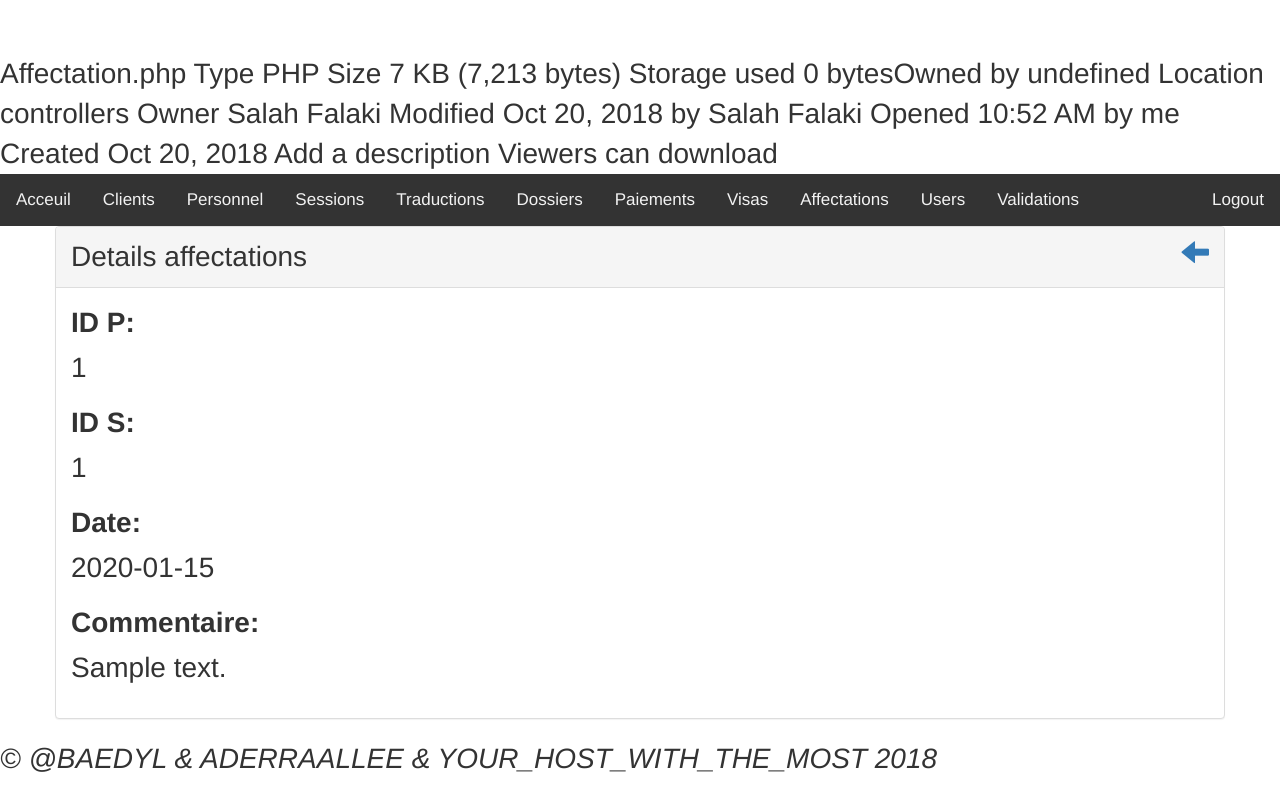
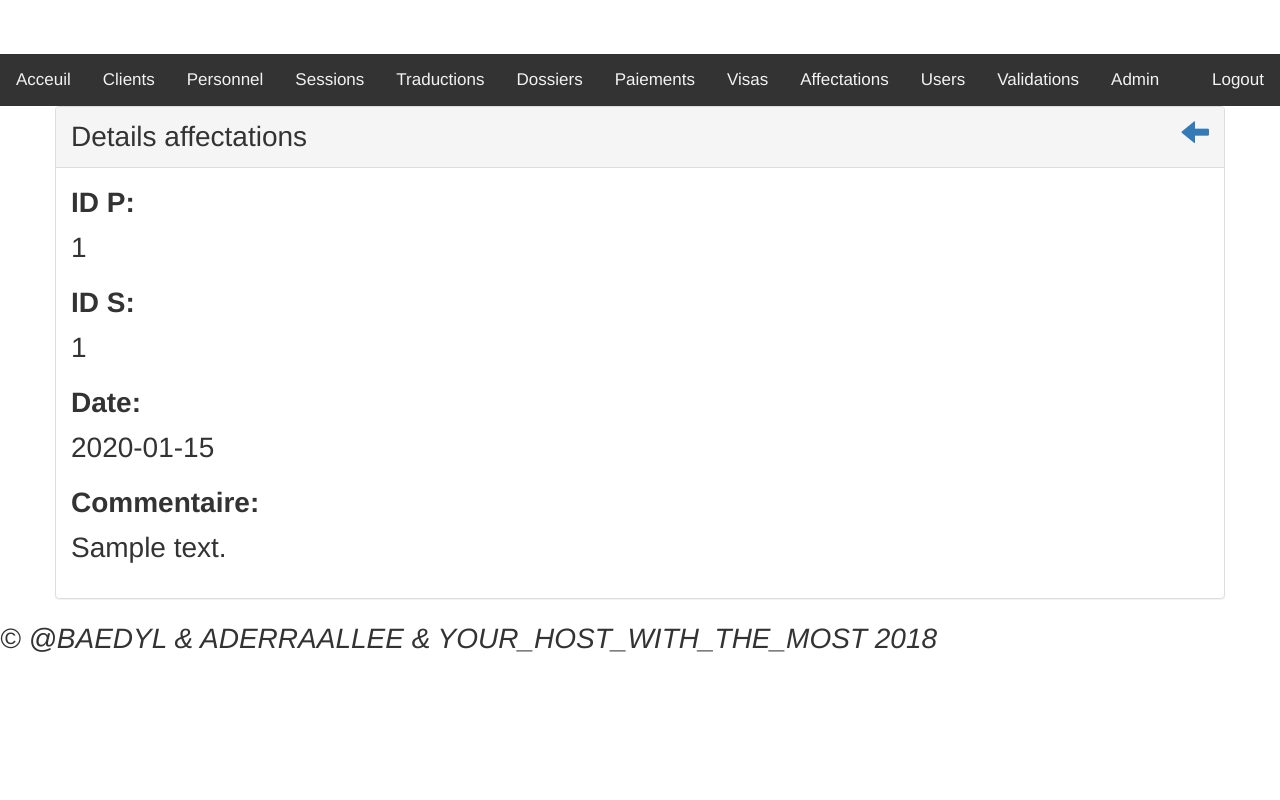
Before and after one commit to baedyl/cucas, a CodeIgniter app: page /database/index.php/affectation/view/1 in a window 1280 px wide. Run offline with CodeIgniter, Linux system fonts and the light colour scheme; tables that the repository leaves empty hold one stand-in row (values such as "Sample post").

Commit message:
Added dynamic notifications of the day for the Admin

```diff
--- a/application/controllers/Admin.php
+++ b/application/controllers/Admin.php
@@ -10,7 +10,7 @@ class Admin extends CI_Controller {
         $this->load->library('form_validation');
 
         // Load Models
-        //$this->load->model('Dossier_model');
+        $this->load->model('Admin_model');
         //$this->load->model('Session_model');
 
         // Ion Auth
@@ -35,6 +35,10 @@ class Admin extends CI_Controller {
 
 
             $data['title'] = 'Tableau de bord Admin';
+            $data['validations'] = $this->Admin_model->getValidations();
+            $data['affectations'] = $this->Admin_model->getAffectations();
+           // $data['sessions'] = $this->Admin_model->getSessions();
+            $data['visas'] = $this->Admin_model->getVisas();
 
             //var_dump($data['personnel']);exit;
 
--- a/application/controllers/Affectation.php
+++ b/application/controllers/Affectation.php
@@ -1,23 +1,3 @@
-Affectation.php
-
-Type
-PHP
-Size
-7 KB (7,213 bytes)
-Storage used
-0 bytesOwned by undefined
-Location
-controllers
-Owner
-Salah Falaki
-Modified
-Oct 20, 2018 by Salah Falaki
-Opened
-10:52 AM by me
-Created
-Oct 20, 2018
-Add a description
-Viewers can download
 <?php
 if ( ! defined('BASEPATH')) exit('No direct script access allowed');
 
@@ -31,6 +11,7 @@ class Affectation extends CI_Controller {
         $this->load->model('Affectation_model');
         $this->load->model('Session_model');
         $this->load->model('Personnel_model');
+        $this->load->model('Validation_model');
 
         // Ion Auth
         $this->load->library('ion_auth');
@@ -94,6 +75,7 @@ class Affectation extends CI_Controller {
     public function add(){
         $data = array();
         $postData = array();
+        $valDate = array();
 
         //if add request is submitted
         if($this->input->post('postSubmit')){
@@ -115,9 +97,26 @@ class Affectation extends CI_Controller {
             if($this->form_validation->run() == true){
                 //insert post data
                 $insert = $this->Affectation_model->insert($postData);
+                //var_dump($insert);exit;
 
-                if($insert){
+                if($insert >= 0){    // For tests purposes only
                     $this->session->set_userdata('success_msg', 'affectation has been added successfully.');
+
+                    // prepare validation data
+                    $valData = array(
+                        'ID_CLIENT' => $this->input->post('sessions'),
+                        'ID_PERSONNEL' => $this->session->user_id,
+                        'MESSAGE' => "Nouvelle Affectation Session",
+                        'DATE' => date('Y-m-d'),
+                        'VALIDE' => 0
+                    );
+                    // Insert in the validation table
+                    $validation = $this->Validation_model->insert($valData);
+
+                    if(!$validation){
+                        $data['error_msg'] = 'Operation non enregistree pour validation!';
+                    }
+
                     redirect('/affectation');
                 }else{
                     $data['error_msg'] = 'Some problems occurred, please try again.';
--- a/application/views/templates/header.php
+++ b/application/views/templates/header.php
@@ -28,6 +28,7 @@
             <a href="<?php echo site_url('affectation'); ?>" >Affectations</a>
             <a href="<?php echo site_url('auth'); ?>" >Users</a>
             <a href="<?php echo site_url('validation'); ?>" >Validations</a>
+            <a href="<?php echo site_url('admin'); ?>" >Admin</a>
             <a class="droite" href="<?php echo site_url('auth/logout'); ?>">Logout</a>
         </div>
         <script>
```
Also changed, not shown: application/controllers/Client.php (+24 -0 lines), application/models/Admin_model.php (+38 -0 lines), application/views/admin/index.php (+17 -17 lines), public/img/93qVT2.jpg (added), public/img/93qVT3.jpg (added), public/img/93qVT4.jpg (added), public/img/93qVT5.jpg (added), public/img/93qVT6.jpg (added), public/img/93qVT7.jpg (added), public/img/93qVT8.jpg (added), public/img/9CyJc4.jpg (added).
